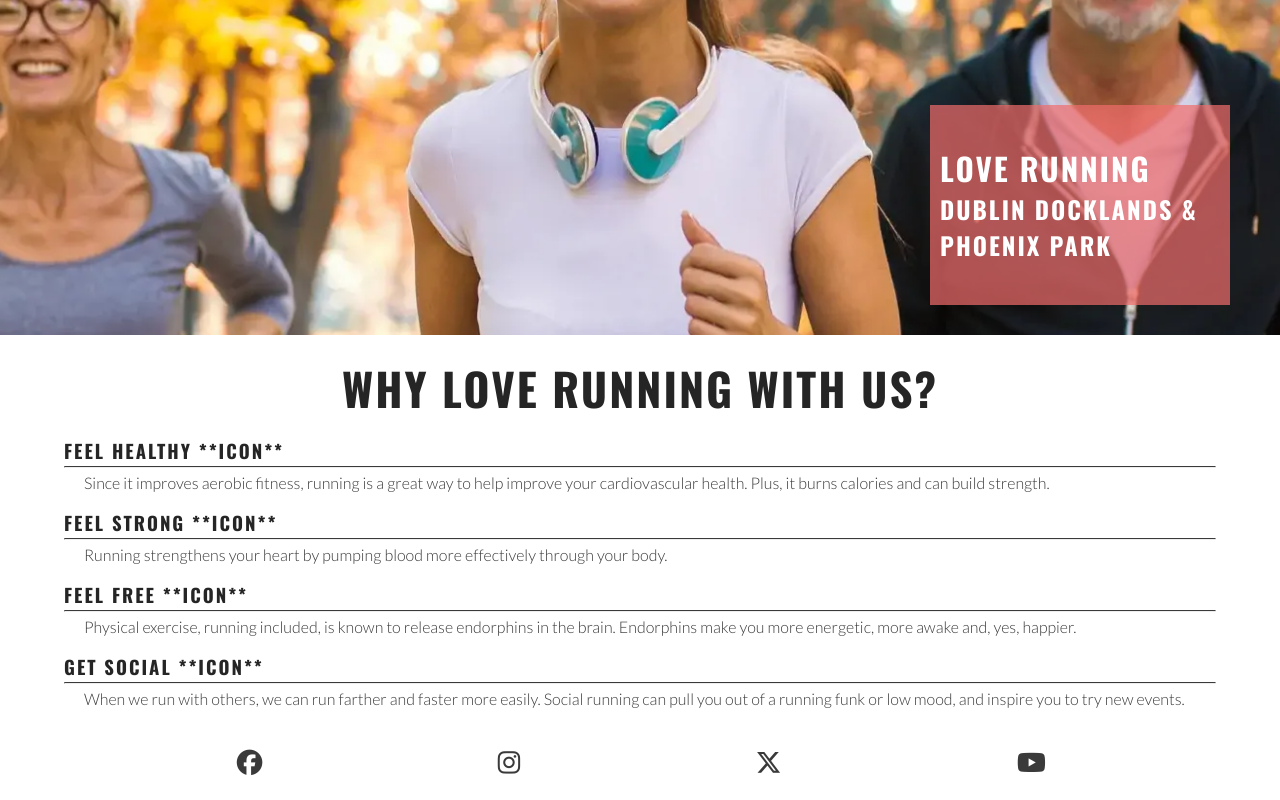
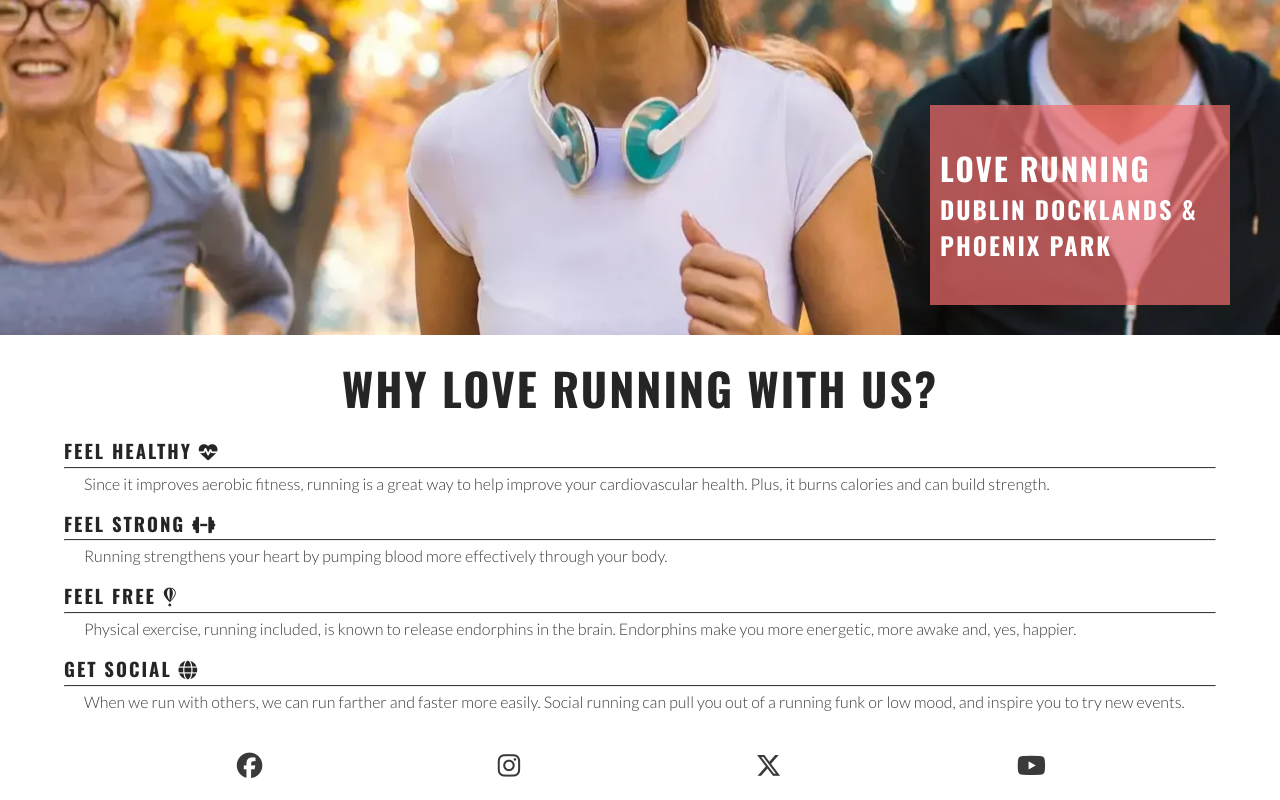
Before and after one commit to LcodeM/my-first-project, a plain HTML site: page index.html in a window 1280 px wide. Shown: the part 344-1144 px from the top of the page. Drawn offline with nearby package versions, Linux system fonts and the light colour scheme.

Commit message:
add icons to reasons section

```diff
--- a/index.html
+++ b/index.html
@@ -58,24 +58,24 @@
                 <div id="benefits">
                     <div id="benefits-physical">
                         <div>
-                            <h3>Feel healthy **ICON**</h3>
+                            <h3>Feel healthy <i class="fa-solid fa-heart-pulse"></i></h3>
                             <hr>
                             <p>Since it improves aerobic fitness, running is a great way to help improve your cardiovascular health. Plus, it burns calories and can build strength.</p>
                         </div>
                         <div>
-                            <h3>Feel strong **ICON**</h3>
+                            <h3>Feel strong <i class="fa-solid fa-dumbbell"></i></h3>
                             <hr>
                             <p>Running strengthens your heart by pumping blood more effectively through your body.</p>
                         </div>
                     </div>
                     <div id="benefits-mental">
                         <div>
-                            <h3>Feel free **ICON**</h3>
+                            <h3>Feel free <i class="fa-brands fa-fly"></i></h3>
                             <hr>
                             <p>Physical exercise, running included, is known to release endorphins in the brain. Endorphins make you more energetic, more awake and, yes, happier.</p>
                         </div>
                         <div>
-                            <h3>Get social **ICON**</h3>
+                            <h3>Get social <i class="fa-solid fa-globe"></i></h3>
                             <hr>
                             <p>When we run with others, we can run farther and faster more easily. Social running can pull you out of a running funk or low mood, and inspire you to try new events.</p>
                         </div>
```
